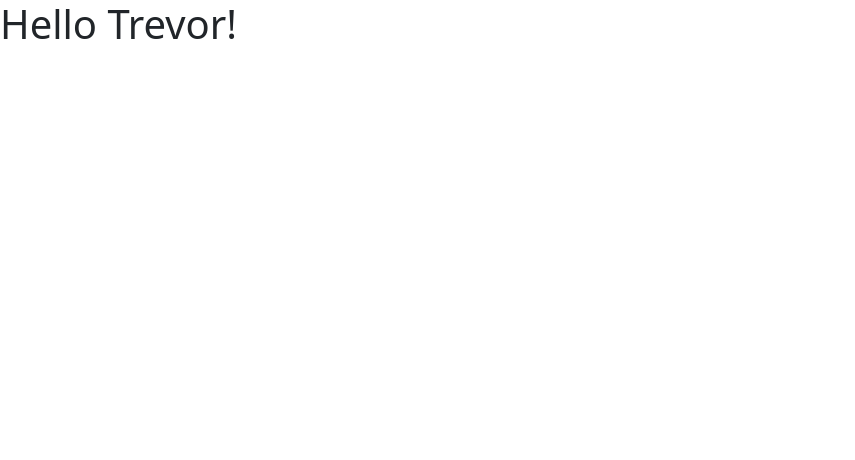
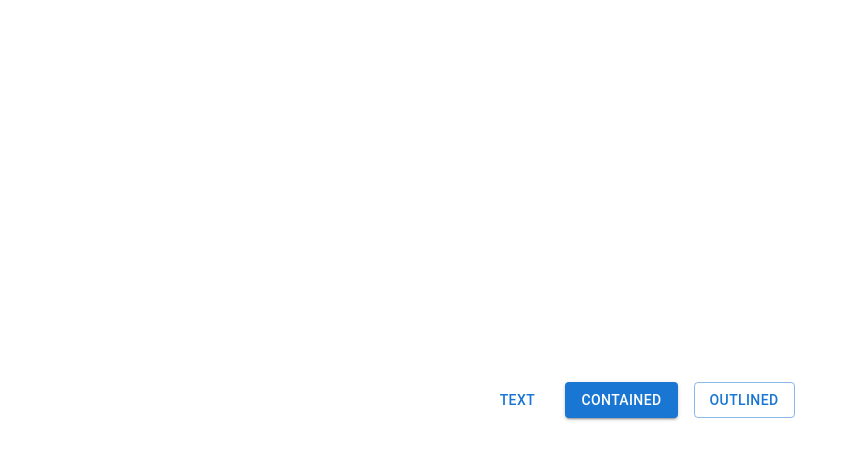
Before and after one commit to trevrd22/ECScore, a React (Vite) app: page / in a window 1280 px wide. Shown: the top 460 px of the page, without its empty margins (0-855 px from the left). Built offline with nearby package versions, Linux system fonts and the light colour scheme.

Commit message:
more shit

```diff
--- a/src/App.tsx
+++ b/src/App.tsx
@@ -1,9 +1,15 @@
-import Home from './home';
 
-function App(){
+import FPB from "./components/FPB";
 
-    return <div><Home /></div>
-
-
+function App() {
+  return (
+    <>
+    <div style={{ display: "flex", justifyContent: "center", alignItems: "center", height: "100vh", flexDirection: "column" }}>
+      <div >
+        <FPB />
+      </div>
+      </div>
+    </>
+  );
 }
 export default App;
--- /dev/null
+++ b/src/components/FPB.tsx
@@ -0,0 +1,14 @@
+import Stack from '@mui/material/Stack';
+import Button from '@mui/material/Button';
+
+export default function FPB(){
+
+return(
+    <Stack spacing={2} direction="row">
+      <Button variant="text">Text</Button>
+      <Button variant="contained">Contained</Button>
+      <Button variant="outlined">Outlined</Button>
+    </Stack>
+)
+
+}
--- a/src/home.tsx
+++ /dev/null
@@ -1,11 +0,0 @@
-
-//PascalCasing
-
-function Home(){
-        const name = 'Trevor'
-        if (name)
-return <h1>Hello {name}!</h1>;
-        return <h1>Hello World!</h1>
-}
-
-export default Home;
```
Also changed, not shown: src/components/FPHeader.tsx (added).
